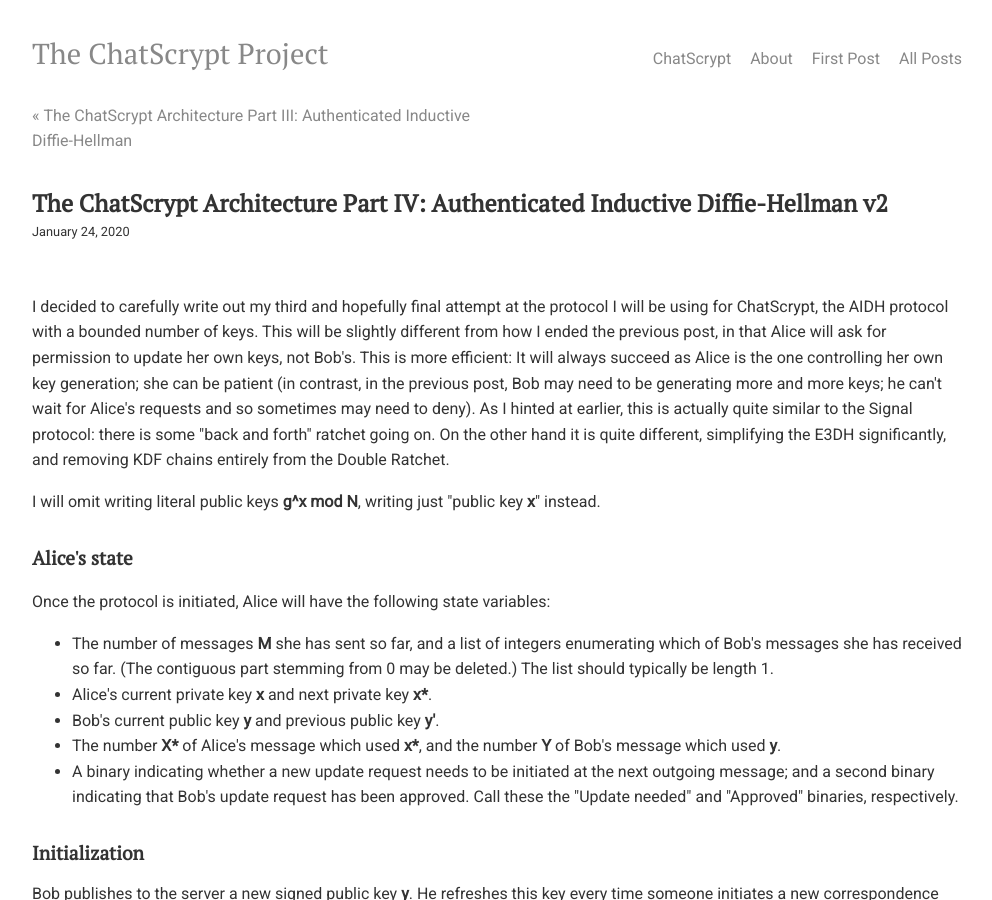
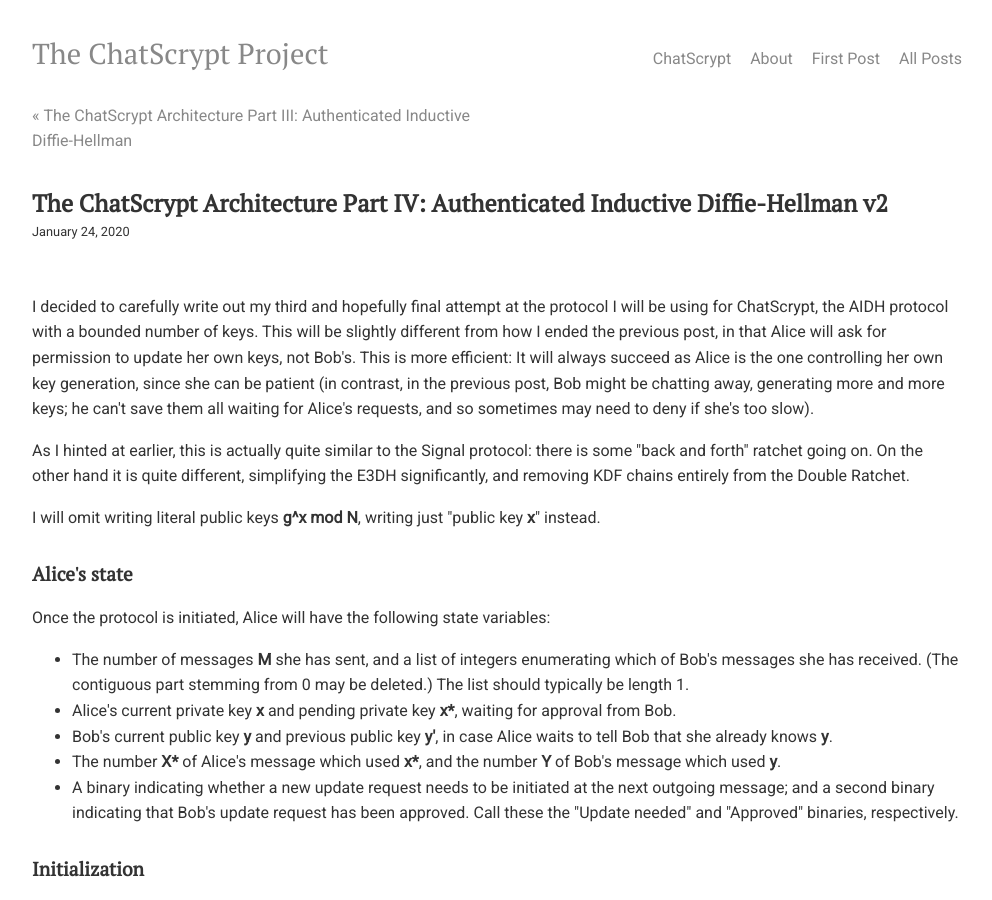
Before and after one commit to chatscrypt/chatscrypt.github.io, a Jekyll site: the page built from _posts/2020-01-24-the-chatscrypt-architecture-part-iii-authenticated-inductive-diffie-hellman-v2.html, in a window 1280 px wide and 900 px high. Shown: the whole window, without its empty margins (143-1135 px from the left). Built offline with Jekyll 4.4.1, drawn with Linux system fonts in a browser that asks for light colours; comment, search, counter and statistics services are not loaded.

Commit message:
Update 2020-01-24-the-chatscrypt-architecture-part-iii-authenticated-inductive-diffie-hellman-v2.html

```diff
--- a/_posts/2020-01-24-the-chatscrypt-architecture-part-iii-authenticated-inductive-diffie-hellman-v2.html
+++ b/_posts/2020-01-24-the-chatscrypt-architecture-part-iii-authenticated-inductive-diffie-hellman-v2.html
@@ -5,7 +5,9 @@
 date: 2020-01-24
 ---
 
-I decided to carefully write out my third and hopefully final attempt at the protocol I will be using for ChatScrypt, the AIDH protocol with a bounded number of keys. This will be slightly different from how I ended the previous post, in that Alice will ask for permission to update her own keys, not Bob's. This is more efficient: It will always succeed as Alice is the one controlling her own key generation; she can be patient (in contrast, in the previous post, Bob may need to be generating more and more keys; he can't wait for Alice's requests and so sometimes may need to deny). As I hinted at earlier, this is actually quite similar to the Signal protocol: there is some "back and forth" ratchet going on. On the other hand it is quite different, simplifying the E3DH significantly, and removing KDF chains entirely from the Double Ratchet.
+I decided to carefully write out my third and hopefully final attempt at the protocol I will be using for ChatScrypt, the AIDH protocol with a bounded number of keys. This will be slightly different from how I ended the previous post, in that Alice will ask for permission to update her own keys, not Bob's. This is more efficient: It will always succeed as Alice is the one controlling her own key generation, since she can be patient (in contrast, in the previous post, Bob might be chatting away, generating more and more keys; he can't save them all waiting for Alice's requests, and so sometimes may need to deny if she's too slow).
+
+<p>As I hinted at earlier, this is actually quite similar to the Signal protocol: there is some "back and forth" ratchet going on. On the other hand it is quite different, simplifying the E3DH significantly, and removing KDF chains entirely from the Double Ratchet.
 
 <p>I will omit writing literal public keys <b>g^x mod N</b>, writing just "public key <b>x</b>" instead.
 
@@ -14,9 +16,9 @@
 
 <p>Once the protocol is initiated, Alice will have the following state variables:
 <ul>
-<li>The number of messages <b>M</b> she has sent so far, and a list of integers enumerating which of Bob's messages she has received so far. (The contiguous part stemming from 0 may be deleted.) The list should typically be length 1.
-<li>Alice's current private key <b>x</b> and next private key <b>x*</b>.
-<li>Bob's current public key <b>y</b> and previous public key <b>y'</b>.
+<li>The number of messages <b>M</b> she has sent, and a list of integers enumerating which of Bob's messages she has received. (The contiguous part stemming from 0 may be deleted.) The list should typically be length 1.
+<li>Alice's current private key <b>x</b> and pending private key <b>x*</b>, waiting for approval from Bob.
+<li>Bob's current public key <b>y</b> and previous public key <b>y'</b>, in case Alice waits to tell Bob that she already knows <b>y</b>.
 <li>The number <b>X*</b> of Alice's message which used <b>x*</b>, and the number <b>Y</b> of Bob's message which used <b>y</b>.
 <li>A binary indicating whether a new update request needs to be initiated at the next outgoing message; and a second binary indicating that Bob's update request has been approved. Call these the "Update needed" and "Approved" binaries, respectively.
 </ul>
```
